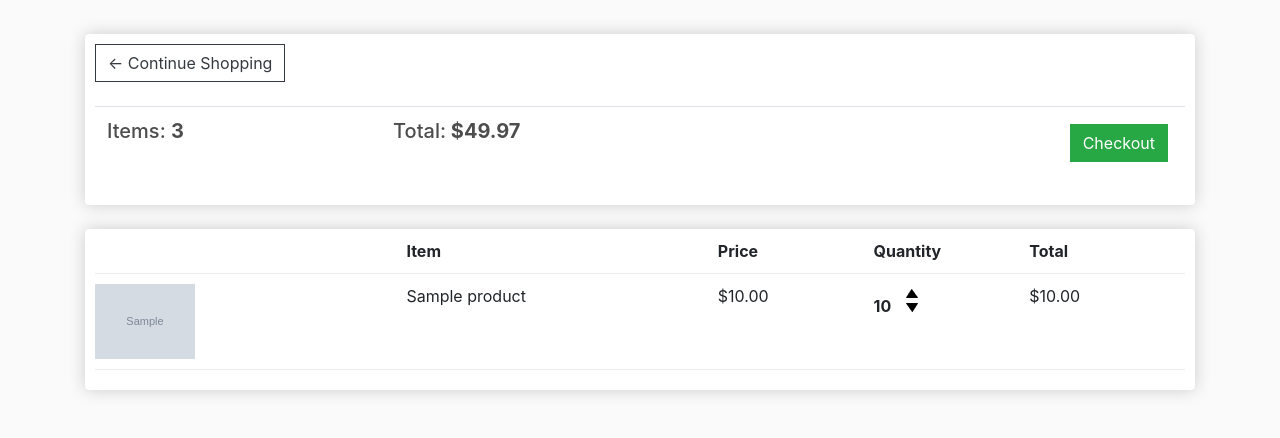
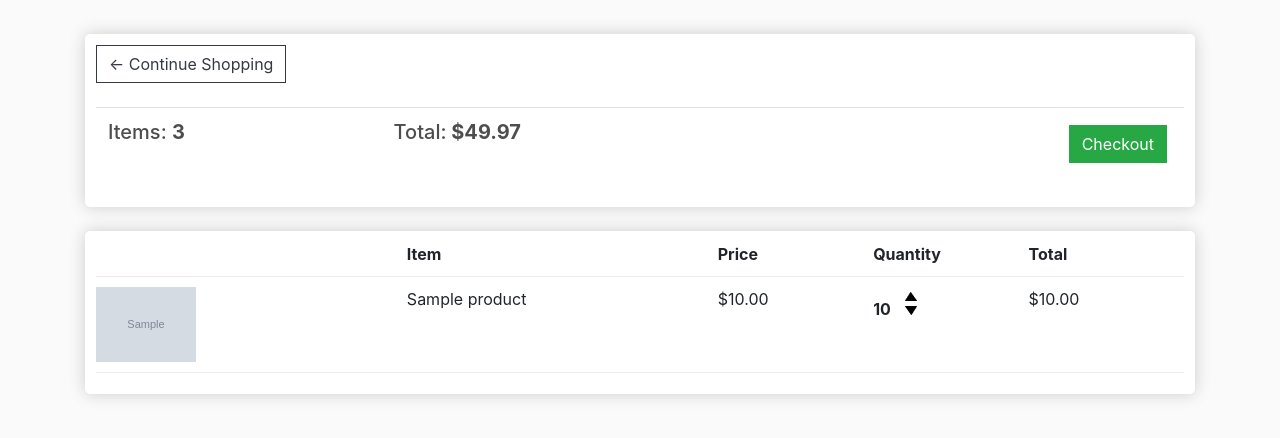
Before and after one commit to Watotacho/Eccomerce-web, a Django app: template store/templates/store/cart.html in a window 1280 px wide. Shown: the part 57-495 px from the top of the page. Run offline with Django 3.2, Linux system fonts and the light colour scheme; data comes from the database, SQL or seed files in the repository; the template is opened without the code that fills it: values that come from a table or form of the project are taken from there, most other values are stand-ins (such as "Sample title", 1, 10 or a date in 2020); grey boxes marked "Sample" are stand-in pictures; lists and menus that the app fills with data are empty; some libraries are stand-ins or nearby versions.

Commit message:
some changes

```diff
--- a/static/css/main.css
+++ b/static/css/main.css
@@ -9,8 +9,8 @@ h1,h2,h3,h4,h5,h6{
 .box-element{
 	box-shadow:hsl(0, 0%, 80%) 0 0 16px;
 	background-color: #fff;
-	border-radius: 4px;
-	padding: 10px;
+	border-radius: 5px;
+	padding: 11px;
 }
 
 .thumbnail{
```
